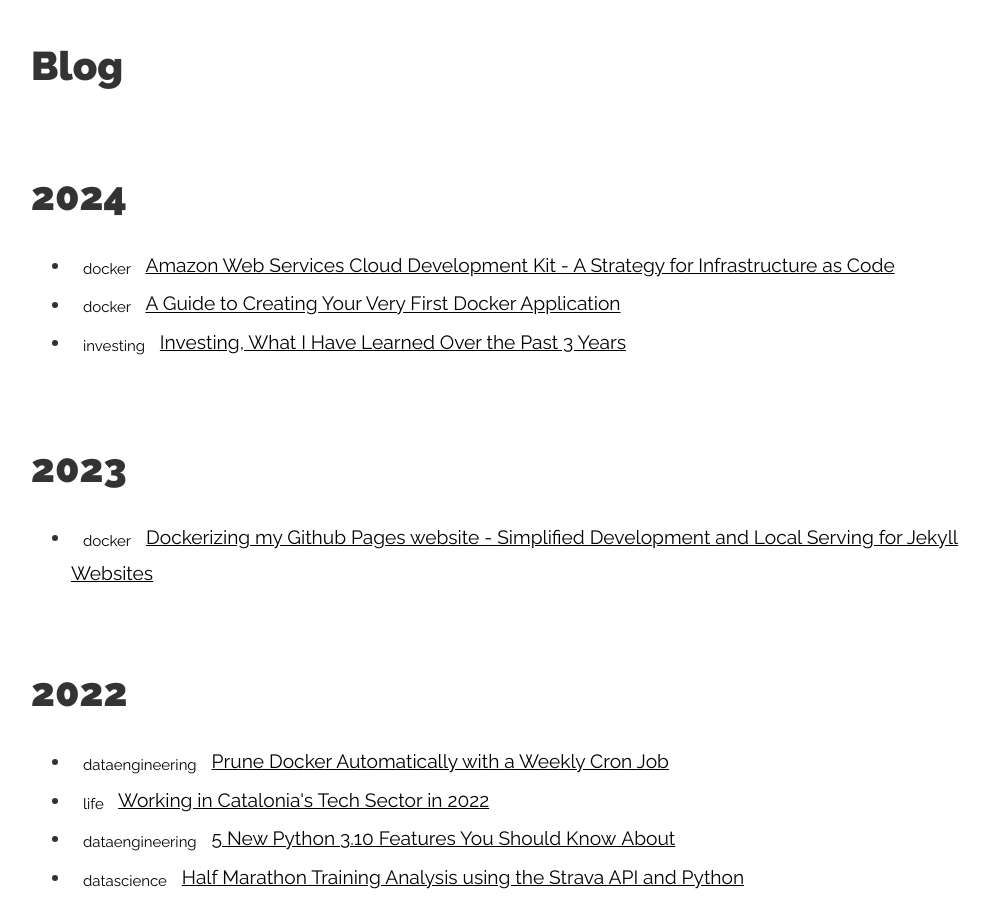
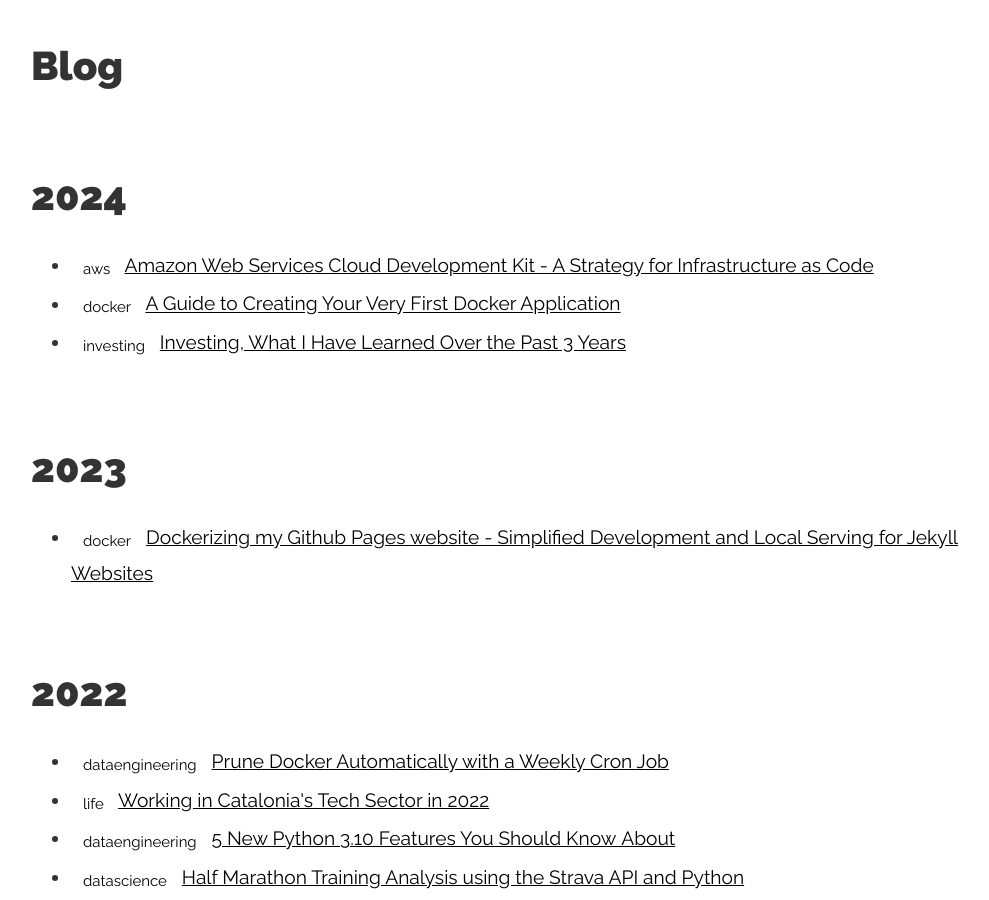
Before and after one commit to conanmercer/conanmercer.github.io, a Jekyll site: the page built from blog.html, in a window 1280 px wide and 900 px high, scrolled down 417 px. Shown: the whole window, without its empty margins (129-1118 px from the left). Built offline with Jekyll 4.4.1, drawn with Linux system fonts in a browser that asks for light colours; nearby versions of some CDN libraries; some web fonts are replaced.

Commit message:
update, tags

```diff
--- a/_posts/2024-09-22-aws-cdk.md
+++ b/_posts/2024-09-22-aws-cdk.md
@@ -2,8 +2,8 @@
 layout: post
 author: Conan Mercer
 title: "Amazon Web Services Cloud Development Kit - A Strategy for Infrastructure as Code"
-categories: [blog, docker]
-tags: docker
+categories: [blog, aws]
+tags: aws
 ---
 
 <div class="post-paragraph">
```
